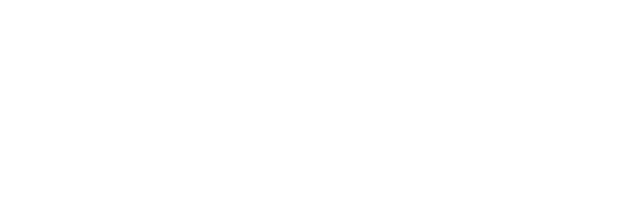
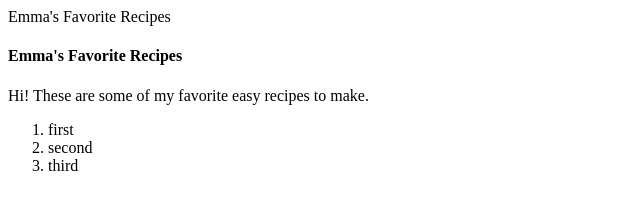
Before and after one commit to emmakh22/emmakh22.github.io, a plain HTML site: page index.html in a window 1280 px wide. Shown: the whole page, without its empty margins (0-640 px from the left). Drawn offline with Linux system fonts and the light colour scheme.

Commit message:
Add files via upload

```diff
--- a/index.html
+++ b/index.html
@@ -1,11 +1,26 @@
 <!doctype html>
 <html>
+
 <head>
+ <title>Emma's Favorite Recipes</title>
+</head>
 
-</head>
 <body>
+Emma's Favorite Recipes
+<h4> Emma's Favorite Recipes</h4>
+
+<p> Hi! These are some of my favorite easy recipes to make. </p>
+
+<ol>
+
+<li>first</li>
+<li>second</li>
+<li>third</li>
+</ol>
+
+
+
+
 
 </body>
-
-
 </html>
```
